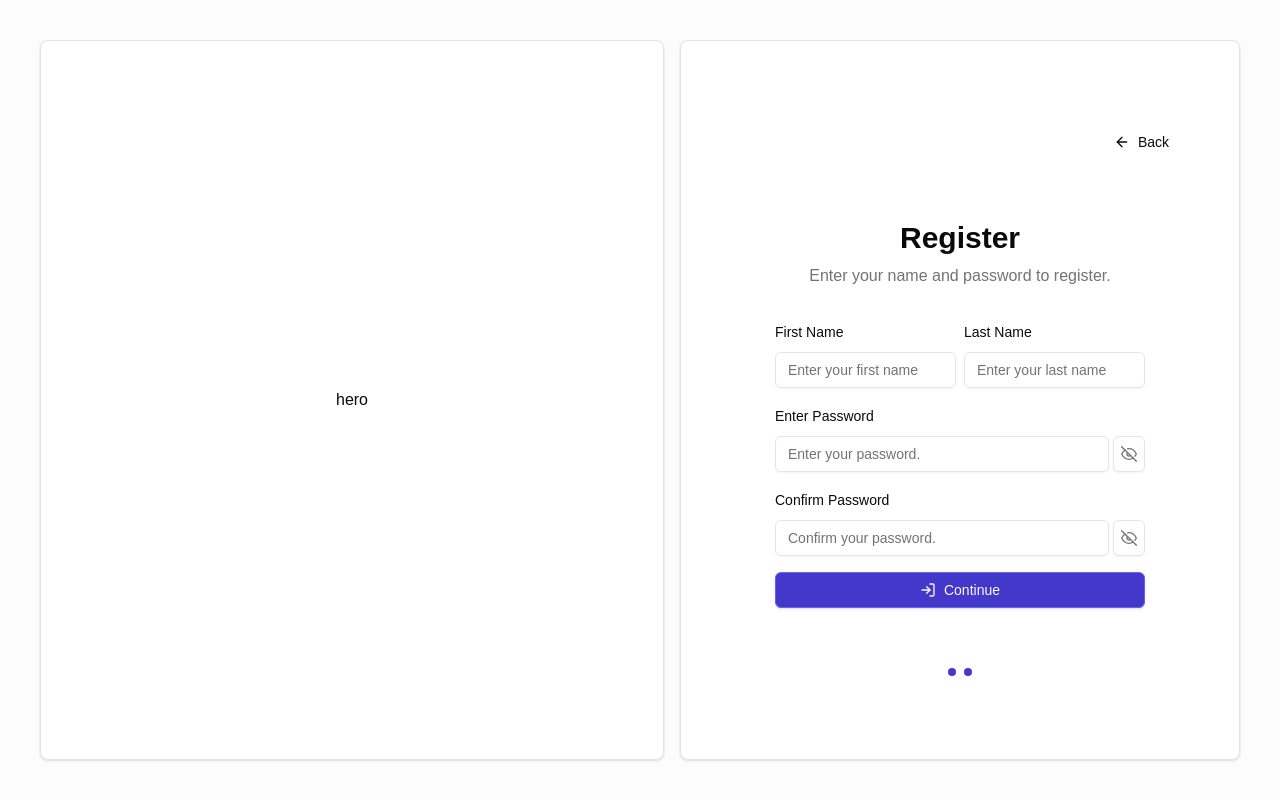
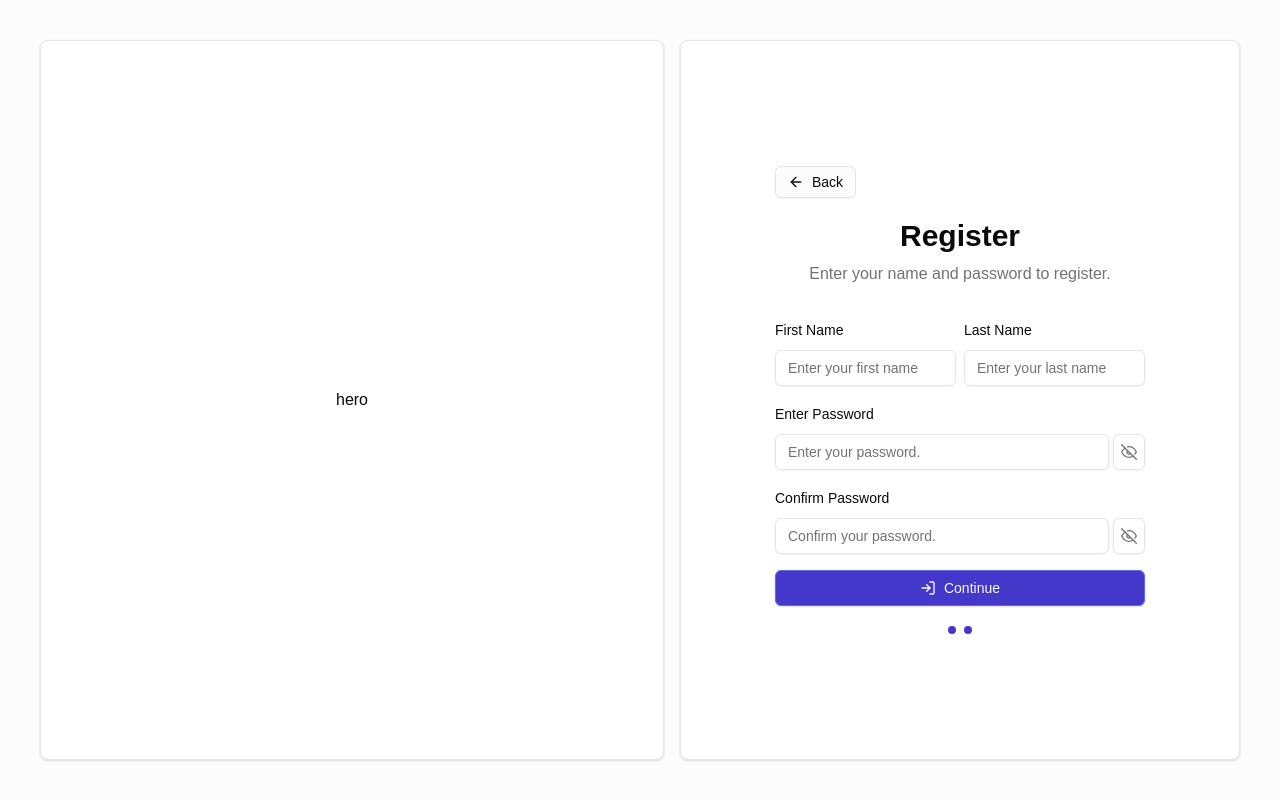
Before and after one commit to PabloRogers/adeptdev, a Next.js app: page /register in a window 1280 px wide. Both pictures are taken after typing "name@example.com" into the empty fields and a click on the button "Continue". Built offline with nearby package versions, Linux system fonts and the light colour scheme; no server answers.

Commit message:
refactor: update auth form styling

```diff
--- a/src/features/auth/components/AuthForm.tsx
+++ b/src/features/auth/components/AuthForm.tsx
@@ -12,7 +12,7 @@ interface AuthFormProps extends React.HTMLAttributes<HTMLDivElement> {
 
 function AuthForm({ children, ...props }: AuthFormProps) {
   return (
-    <div className="w-[450px] p-10" {...props}>
+    <div className="w-[450px] px-10" {...props}>
       <div className="w-full space-y-8">{children}</div>
     </div>
   );
--- a/src/features/auth/components/MultiStepFormWrapper.tsx
+++ b/src/features/auth/components/MultiStepFormWrapper.tsx
@@ -19,15 +19,18 @@ export default function MultiStepFormWrapper({
       data-testid="MultiStepFormWrapper"
     >
       <div className="flex h-fit w-full flex-col items-center justify-center space-y-5">
-        <div className="flex w-full justify-end">
+        <div className="flex w-full px-10">
           {!multiStepForm.isFirstStep && (
-            <Button
-              variant="ghost"
-              onClick={multiStepForm.backStep}
-              className="text-balance text-sm"
-            >
-              <ArrowLeft /> Back
-            </Button>
+            <div className="flex w-full">
+              <Button
+                variant="outline"
+                size="sm"
+                onClick={multiStepForm.backStep}
+                className="flex items-center text-balance text-sm"
+              >
+                <ArrowLeft /> <span>Back</span>
+              </Button>
+            </div>
           )}
         </div>
         <div className="space-y-6">{children}</div>
```
